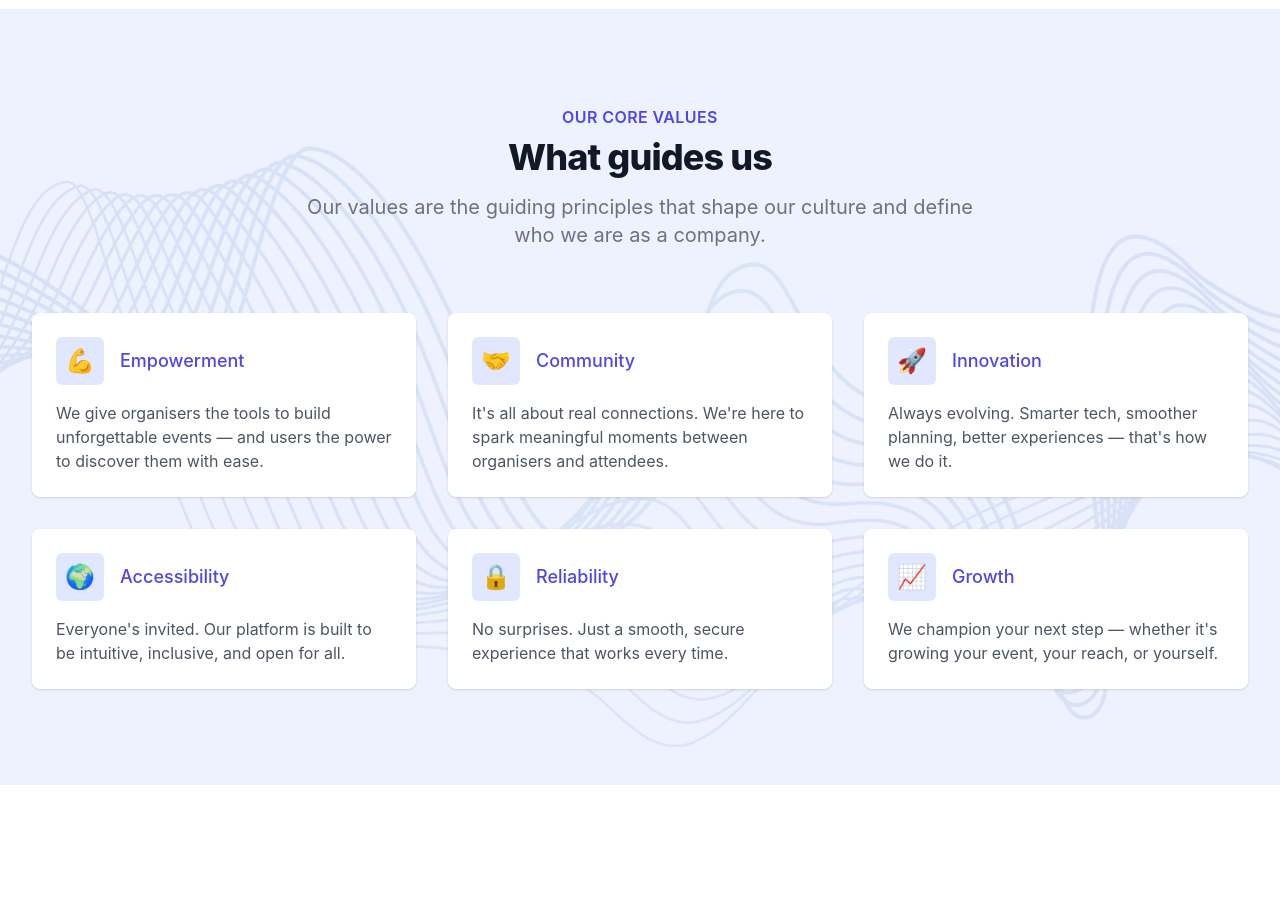
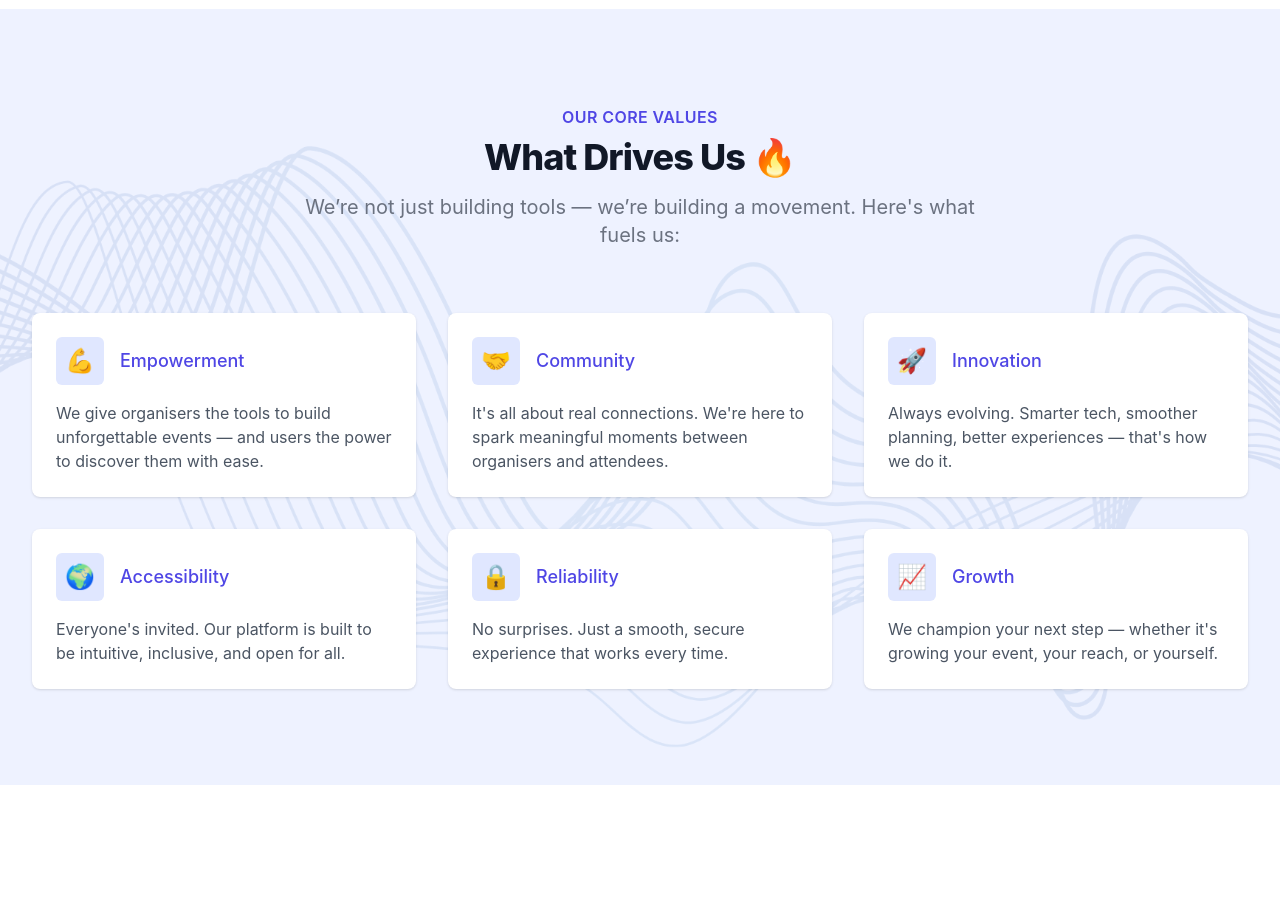
Before and after one commit to andrwsm/evently-landing, a React (Create React App) app: page / in a window 1280 px wide. Shown: the part 2100-3018 px from the top of the page. Built offline with nearby package versions, Linux system fonts and the light colour scheme.

Commit message:
missing values

```diff
--- a/src/components/LandingPage.js
+++ b/src/components/LandingPage.js
@@ -473,11 +473,11 @@ export default function LandingPage() {
                 Our Core Values
               </h2>
               <p className="mt-2 text-3xl leading-8 font-extrabold tracking-tight text-gray-900 sm:text-4xl">
-                What guides us
+                What Drives Us 🔥
               </p>
               <p className="mt-4 max-w-2xl text-xl text-gray-500 lg:mx-auto">
-                Our values are the guiding principles that shape our culture and
-                define who we are as a company.
+                We’re not just building tools — we’re building a movement.
+                Here's what fuels us:
               </p>
             </div>
 
```
